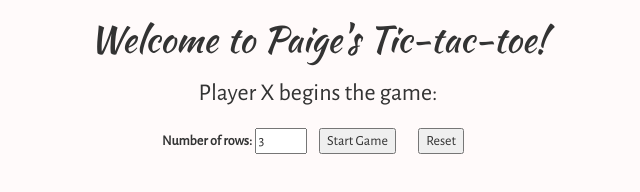
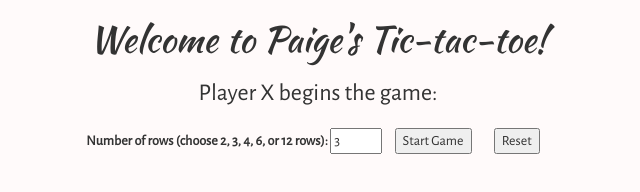
Before and after one commit to bolducp/JavaScriptTicTacToe, a plain HTML site: page index.html in a window 1280 px wide. Shown: the whole page, without its empty margins (322-962 px from the left). Drawn offline with nearby package versions, Linux system fonts and the light colour scheme.

Commit message:
update row intake text

```diff
--- a/index.html
+++ b/index.html
@@ -14,7 +14,7 @@
     <h1>Welcome to Paige's Tic-tac-toe!</h1>
     <h3>Player X begins the game:</h3>
     <div class="row">
-      <label>Number of rows: </label>
+      <label>Number of rows (choose 2, 3, 4, 6, or 12 rows): </label>
       <input type="number" id="quantity" min=2 max=10 value=3>
       <button id='start'>Start Game</button>
       <button id="reset">Reset</button>
```
